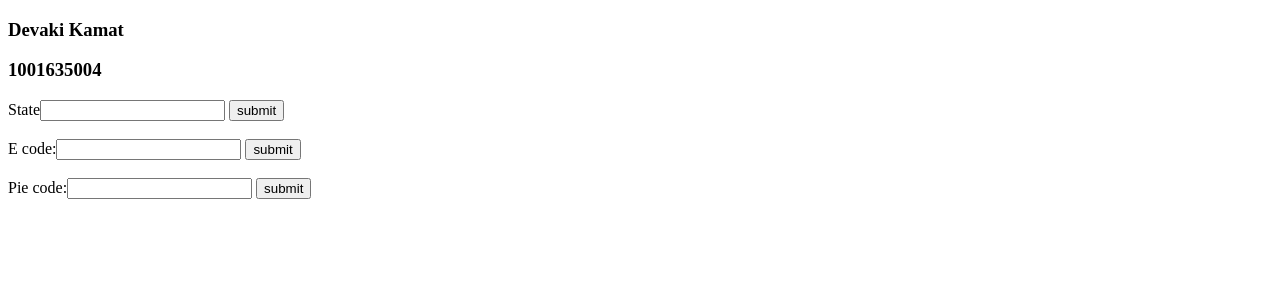
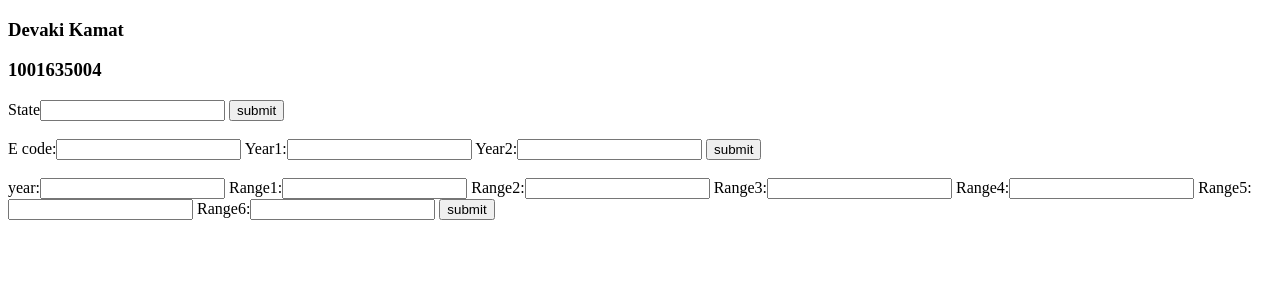
Before and after one commit to DevakiKamat/Azure, a Flask app: page / in a window 1280 px wide. Shown: the top 300 px of the page. Run offline with Flask 2, Linux system fonts and the light colour scheme; parts of the project's set-up code (start-up, migrations or seed data) failed here and were passed over.

Commit message:
Question 9

```diff
--- a/app.py
+++ b/app.py
@@ -76,31 +76,39 @@ def barg():
     return render_template('barg.html', t=time_taken, rec=r)
 
 
-@app.route('/pieg', methods=['GET', 'POST'])
-def pieg():
-    if request.method == 'POST':
-        input5 = request.form['ploc']
-
-        start_time = time()
-        query = "SELECT year,blpercent FROM dbo.edshare where code = '" + input5 + "'"
-        print(query)
-        r = engine.execute(query).fetchall()
-        # print(r)
-        r = [dict(row) for row in r]
-
-    end_time = time()
-    time_taken = (end_time - start_time)
-    return render_template('pieg.html', t=time_taken, rec=r)
+# @app.route('/pieg', methods=['GET', 'POST'])
+# def pieg():
+#     if request.method == 'POST':
+#         input5 = request.form['year']
+#         input6 = request.form['r1']
+#         input7 = request.form['r2']
+#         input8 = request.form['r3']
+#         input9 = request.form['r4']
+#         input10 = request.form['r5']
+#         input11 = request.form['r6']
+#
+#         start_time = time()
+#         query = "SELECT count(State) as count,State FROM dbo.population where "+input5+" between '" + input6 + "' and '" + input7 + "' and "+input5+" between '" + input8 + "' and '" + input9 + "' and "+input5+" between '" + input10 + "' and '" + input11 + "' group by State"
+#         print(query)
+#         r = engine.execute(query).fetchall()
+#         # # print(r)
+#         # r = [dict(row) for row in r]
+#
+#     end_time = time()
+#     time_taken = (end_time - start_time)
+#     return render_template('pieg.html', t=time_taken, rec=r)
 
 
 @app.route('/data', methods=['GET', 'POST'])
 def data():
     if request.method == 'POST':
         input3 = request.form['loc']
+        input4 = request.form['y1']
+        input5 = request.form['y2']
 
 
         start_time = time()
-        query= "SELECT entity,year,blpercent FROM dbo.edshare where code = '"+input3+"'"
+        query= "SELECT year,blpercent FROM dbo.edshare where year between '"+input4+"' and '"+input5+"'"
         print(query)
         r = engine.execute(query).fetchall()
         print(r)
--- a/templates/data.html
+++ b/templates/data.html
@@ -14,8 +14,8 @@
     console.log(rdata);
    var myChart = new dimple.chart(svg, rdata);
         myChart.setBounds(60, 30, 500, 330)
-        myChart.addCategoryAxis("x", "entity");
-        myChart.addCategoryAxis("y", "year");
+        myChart.addCategoryAxis("x", "year");
+        myChart.addMeasureAxis("y", "blpercent");
         myChart.addSeries(["blpercent"], dimple.plot.bubble);
         myChart.addLegend(200, 10, 360, 20, "right");
         myChart.draw();
--- a/templates/home.html
+++ b/templates/home.html
@@ -14,6 +14,8 @@ State<input type="text" name="state">
 
 <form action="/data" method="POST">
 E code:<input type="text" name="loc">
+Year1:<input type="text" name="y1">
+Year2:<input type="text" name="y2">
 <input type="submit" value="submit"><br><br>
 </form>
 
@@ -24,7 +26,13 @@ E code:<input type="text" name="loc">
 {#</form>#}
 
 <form action="/pieg" method="POST">
-Pie code:<input type="text" name="ploc">
+year:<input type="text" name="year">
+Range1:<input type="text" name="r1">
+Range2:<input type="text" name="r2">
+Range3:<input type="text" name="r3">
+Range4:<input type="text" name="r4">
+Range5:<input type="text" name="r5">
+Range6:<input type="text" name="r6">
 <input type="submit" value="submit"><br><br>
 </form>
 
```
Also changed, not shown: templates/pieg.html (+21 -15 lines).
